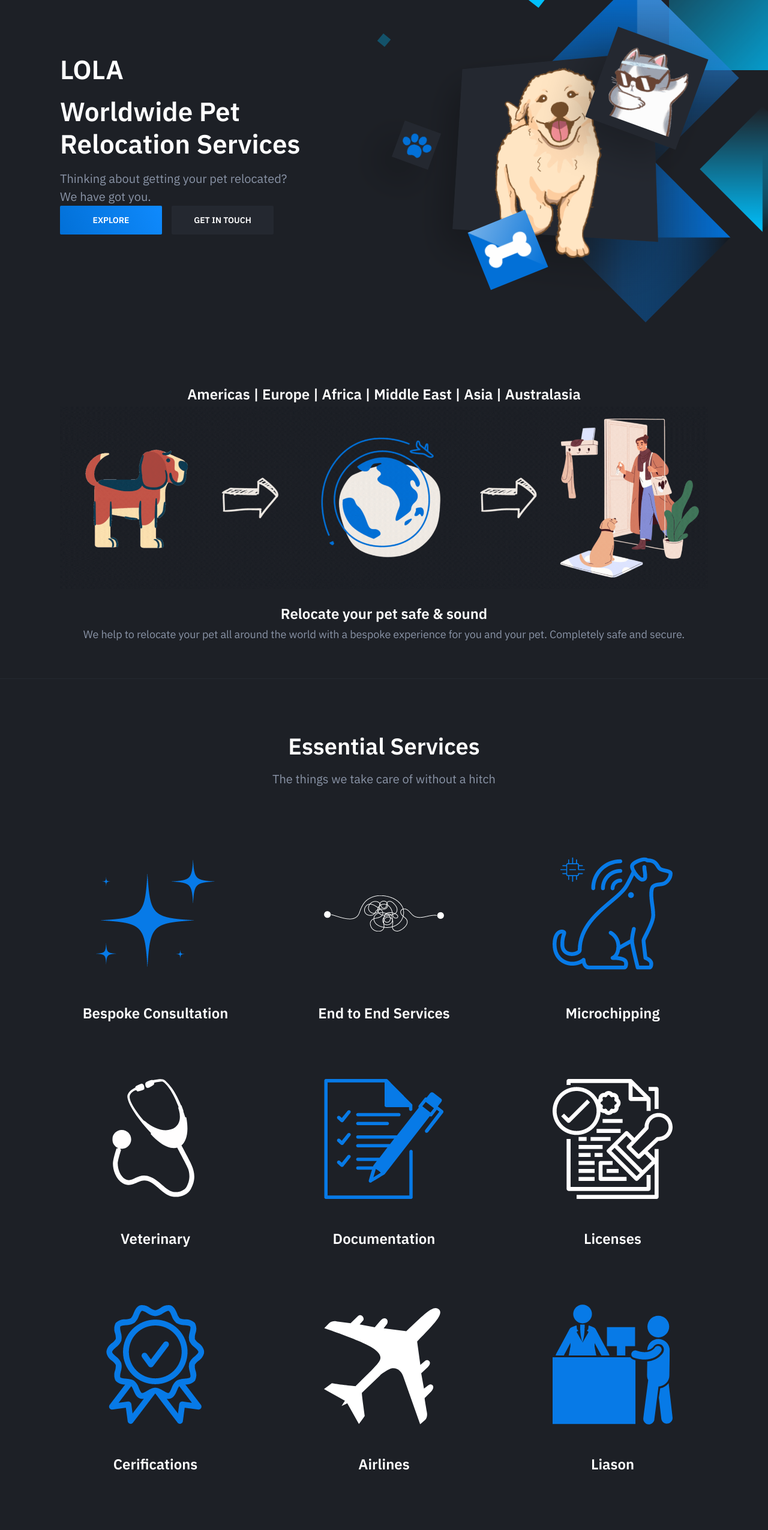
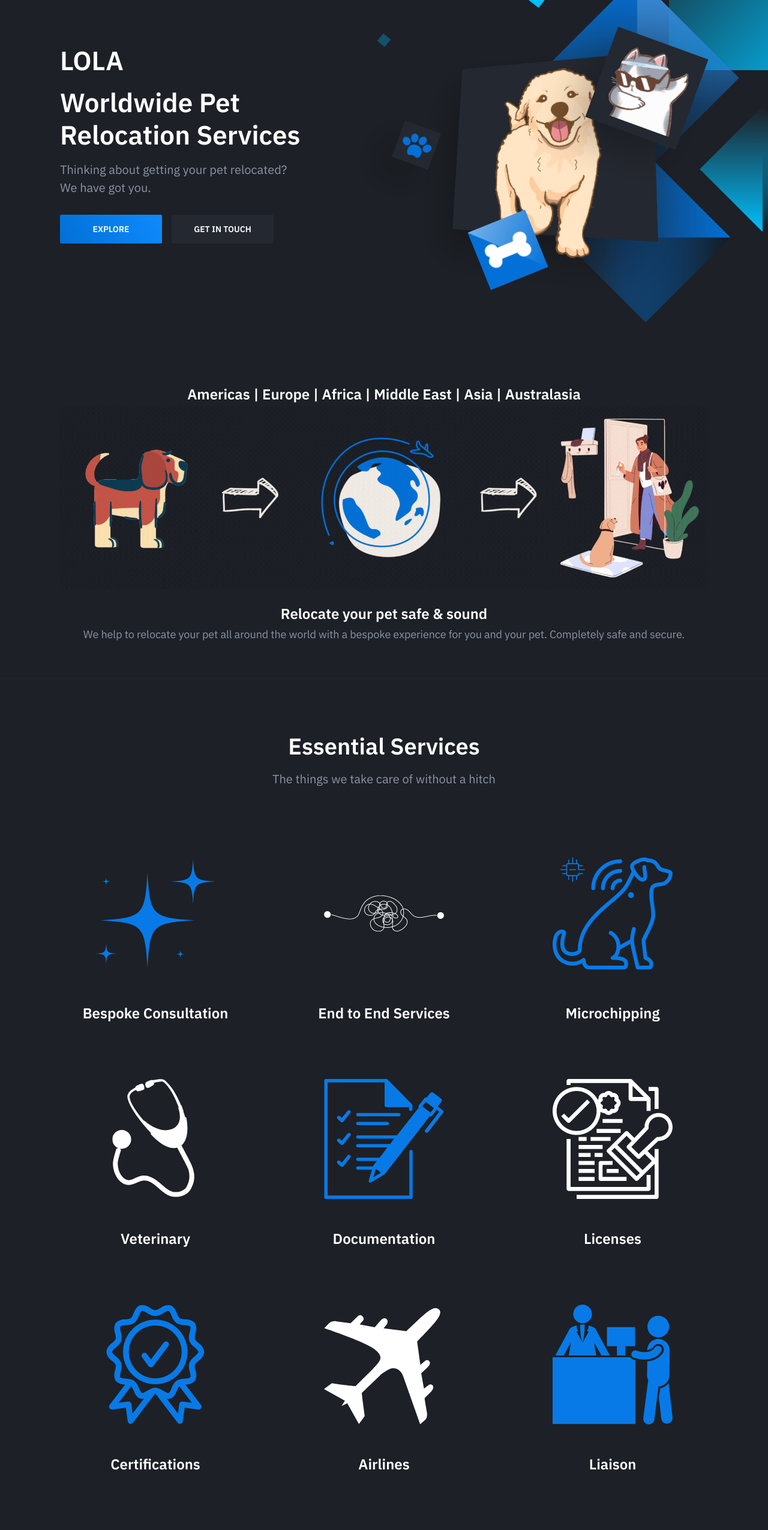
Before and after one commit to Lola0123/Lola0123.github.io, a plain HTML site: page index.html in a window 1280 px wide. Shown: the part 240-2791 px from the top of the page at 60% size. Drawn offline with nearby package versions, Linux system fonts and the light colour scheme; a script that the page names is missing.

Commit message:
Spell Check

```diff
--- a/index.html
+++ b/index.html
@@ -47,7 +47,8 @@
 	                        <h1 class="hero-title mt-0"><b>LOLA</b></h1>
                             <h1 class="hero-title mt-0">Worldwide Pet Relocation Services</h1>
 	                        <p class="hero-paragraph">Thinking about getting your pet relocated?<br> We have got you. </p>
-	                        <div class="hero-cta"><a class="button button-primary" href="#explore">Explore</a><a class="button" href="#touch">Get in touch</a></div>
+                            <br>
+	                        <div class="hero-cta"><a class="button button-primary" href="#es">Explore</a><a class="button" href="#touch">Get in touch</a></div>
 						</div>
 						<div class="hero-figure anime-element">
 							<svg class="placeholder" width="528" height="396" viewBox="0 0 528 396">
@@ -227,7 +228,7 @@
                                     <div class="feature-icon">
 										<img src="src/images/es-7.png" alt="es-7">
                                     </div>
-                                    <h4 class="feature-title mt-24">Cerifications</h4>
+                                    <h4 class="feature-title mt-24">Certifications</h4>
                                 </div>
                             </div>
 
@@ -245,7 +246,7 @@
                                     <div class="feature-icon">
 										<img src="src/images/es-9.png" alt="es-9">
                                     </div>
-                                    <h4 class="feature-title mt-24">Liason</h4>
+                                    <h4 class="feature-title mt-24">Liaison</h4>
                                 </div>
                             </div>
 
@@ -543,7 +544,7 @@
 
 	                        <p class="hero-paragraph">Welcome to Lola Worldwide Pet Relocation Services, our enterprise offers bespoke end to end services
                                 for all Relocation requirements for Pet parents with their furry companions be it Dog/Cat.
-                                Our Motto and Vision … Its not about Relocating... Its an Emotion !!!
+
                                 Co- Founded by passionate pet parents themselves for over 30 years, who understand the feeling of
                                 love, care and wanting the best that one can offer to our four-legged kids.
                                 A one stop solution for complete relocation process from pick up of your pet from your door step,
```
